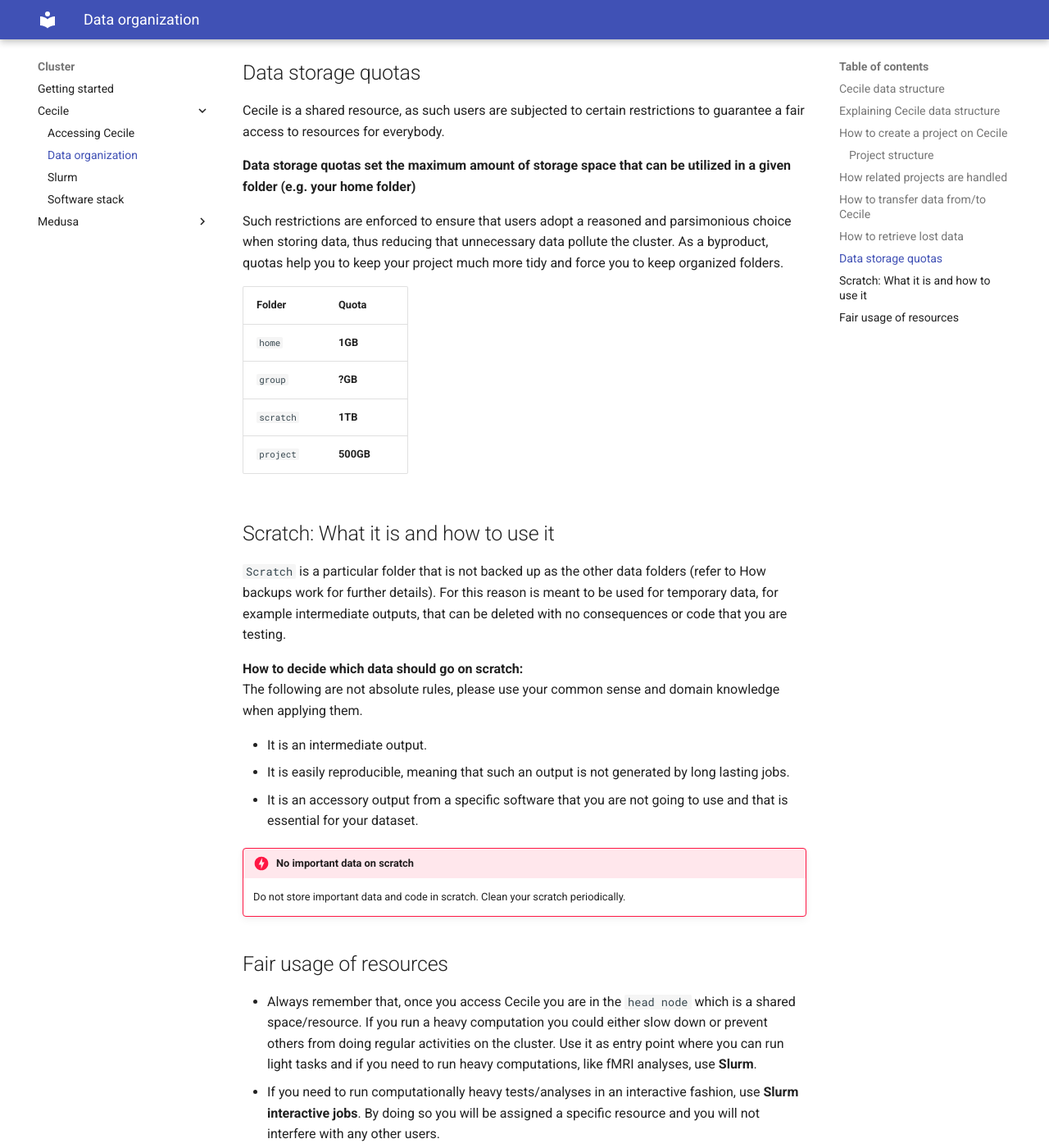
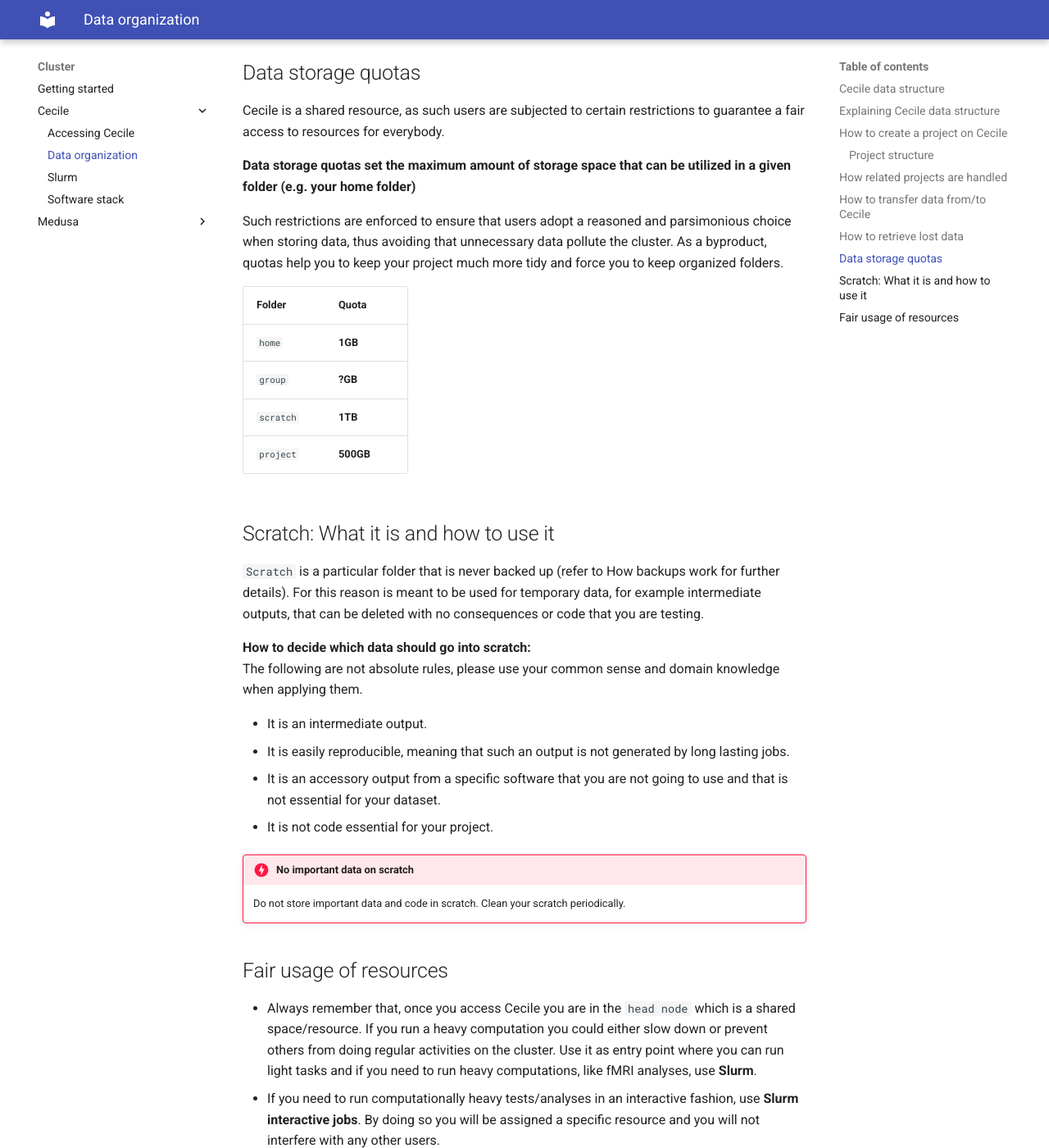
Before and after one commit to pvavra/temp-ipsy, an MkDocs documentation site: the page built from docs/cluster/cecile/data.md, in a window 1280 px wide and 1400 px high, scrolled down 5449 px. Shown: the whole window at 82% size. Built offline with MkDocs 1.6.1 and Material for MkDocs 9.7.7, drawn with Linux system fonts in a browser that asks for light colours.

Commit message:
Fix quotas and scratch section

```diff
--- a/docs/cluster/cecile/data.md
+++ b/docs/cluster/cecile/data.md
@@ -346,7 +346,7 @@ Cecile is a shared resource, as such users are subjected to certain restrictions
 
 **Data storage quotas set the maximum amount of storage space that can be utilized in a given folder (e.g. your home folder)**
 
-Such restrictions are enforced to ensure that users adopt a reasoned and parsimonious choice when storing data, thus reducing that unnecessary data pollute the cluster.
+Such restrictions are enforced to ensure that users adopt a reasoned and parsimonious choice when storing data, thus avoiding that unnecessary data pollute the cluster.
 As a byproduct, quotas help you to keep your project much more tidy and force you to keep organized folders.
 
 
@@ -362,14 +362,15 @@ As a byproduct, quotas help you to keep your project much more tidy and force yo
 
 ## Scratch: What it is and how to use it
 
-`Scratch` is a particular folder that is not backed up as the other data folders (refer to How backups work for further details). For this reason is meant to be used for temporary data, for example intermediate outputs, that can be deleted with no consequences or code that you are testing.
+`Scratch` is a particular folder that is never backed up (refer to How backups work for further details). For this reason is meant to be used for temporary data, for example intermediate outputs, that can be deleted with no consequences or code that you are testing.
 
-**How to decide which data should go on scratch:**</b>
+**How to decide which data should go into scratch:**</b>
 The following are not absolute rules, please use your common sense and domain knowledge when applying them.
 
 - It is an intermediate output.
 - It is easily reproducible, meaning that such an output is not generated by long lasting jobs.
-- It is an accessory output from a specific software that you are not going to use and that is essential for your dataset.
+- It is an accessory output from a specific software that you are not going to use and that is not essential for your dataset.
+- It is not code essential for your project.
 
 !!! Danger "No important data on scratch"
     Do not store important data and code in scratch. Clean your scratch periodically.
```
